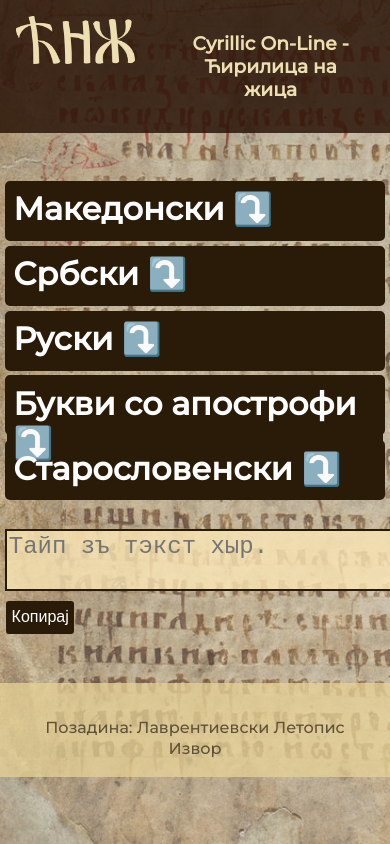
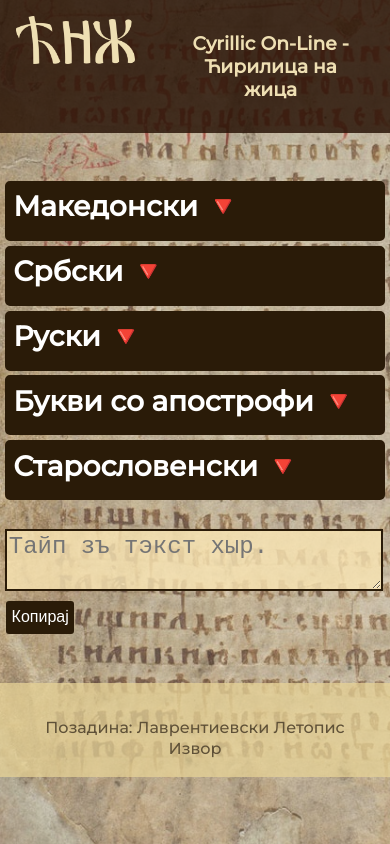
Before and after one commit to JCrocodiloff/Cyrillic-On-Line, a React (Create React App) app: page / in a window 390 px wide. Built offline with nearby package versions, Linux system fonts and the light colour scheme.

Commit message:
Prilagoduvanje za mali uredi t.j. telefoni, namaluvanje na sirina na textarea na 95% i menuvanje na strelkite u naslovot na sekciite

```diff
--- a/public/index.html
+++ b/public/index.html
@@ -6,6 +6,7 @@
       href="https://fonts.googleapis.com/css?family=Architects+Daughter&display=swap"
       rel="stylesheet"
     /> -->
+    <meta name="viewport" content="width=device-width, initial-scale=1.0">
     <link href="https://fonts.googleapis.com/css2?family=Montserrat:wght@500&family=Nunito&display=swap" rel="stylesheet">
     <link rel="stylesheet" href="styles.css" />
     <link rel="icon" href="favicon.ico"/>
--- a/public/styles.css
+++ b/public/styles.css
@@ -17,6 +17,7 @@
 textarea{
   width: 100%;
   margin: 0.3rem;
+  width: 95%;
   background-color: rgba(250,230,180,0.8);
   border: 2px #2a1b08 solid;
   font-size: 1.5rem;
@@ -55,6 +56,7 @@
   height:3.5rem;
   background-color:#2a1b08; /*Da ne se pojavuvaat beli linijki na nestegnatite sekcii.*/
   cursor: pointer;
+  overflow: hidden;
 }
 
 .pozadinaDugminja{
@@ -119,3 +121,10 @@
 .footer a:hover{
   color:#2a1b08;
 }
+
+/*--Za Mali ekrani --*/
+ @media screen and (max-width: 600px) {
+  h1{
+    font-size: 1.75rem;
+  }
+}
--- a/src/components/Sekcija.jsx
+++ b/src/components/Sekcija.jsx
@@ -11,7 +11,7 @@
         <div className="container">
             <div className={"sekcija"+(expand?"":" nonExpSekcija")}>
                 <div className="sekcNaslov">
-                    <h1 onClick={steganje}>{props.naslov+(expand?"":" ⤵️")}</h1>
+                    <h1 onClick={steganje}>{props.naslov+(expand?"":" 🔻")}</h1>
                 </div>
 
                 {/* Да се прикажуваат дугмињата само кога секцијата е стегната. */}
```
